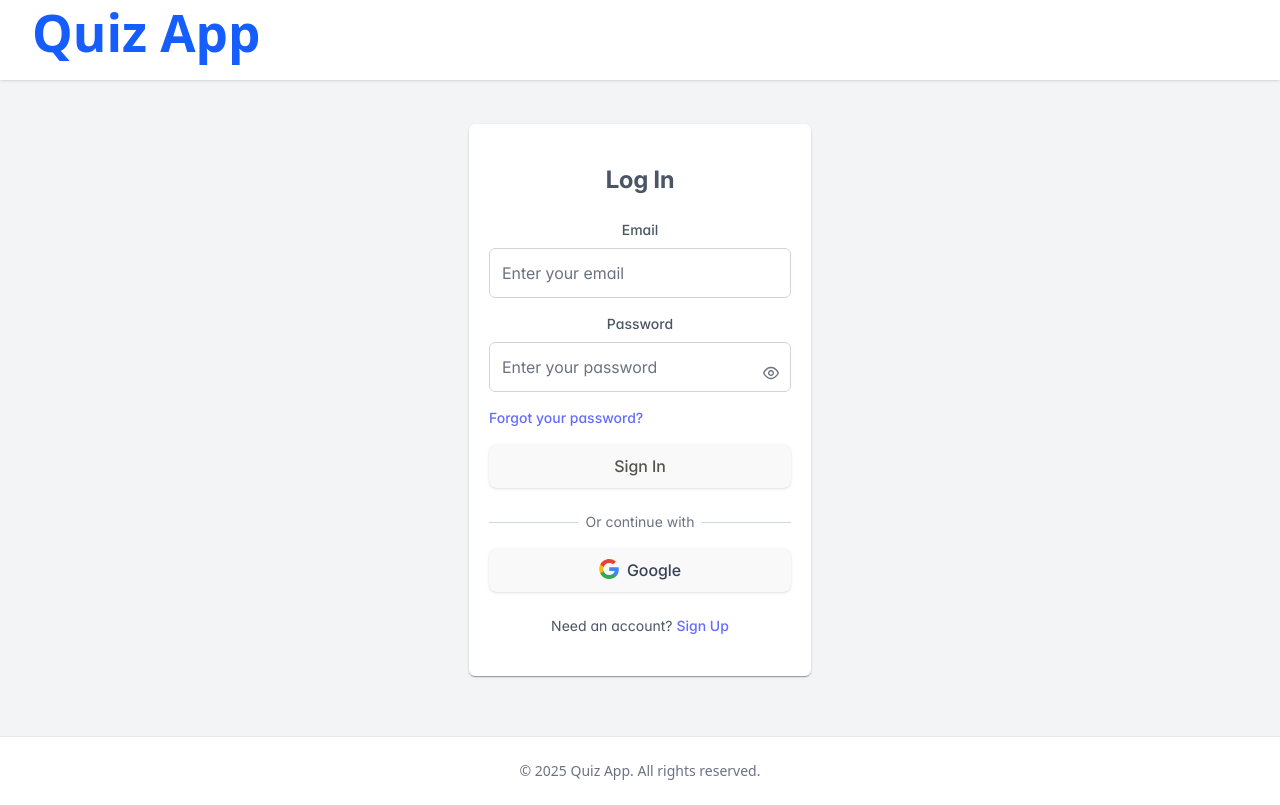
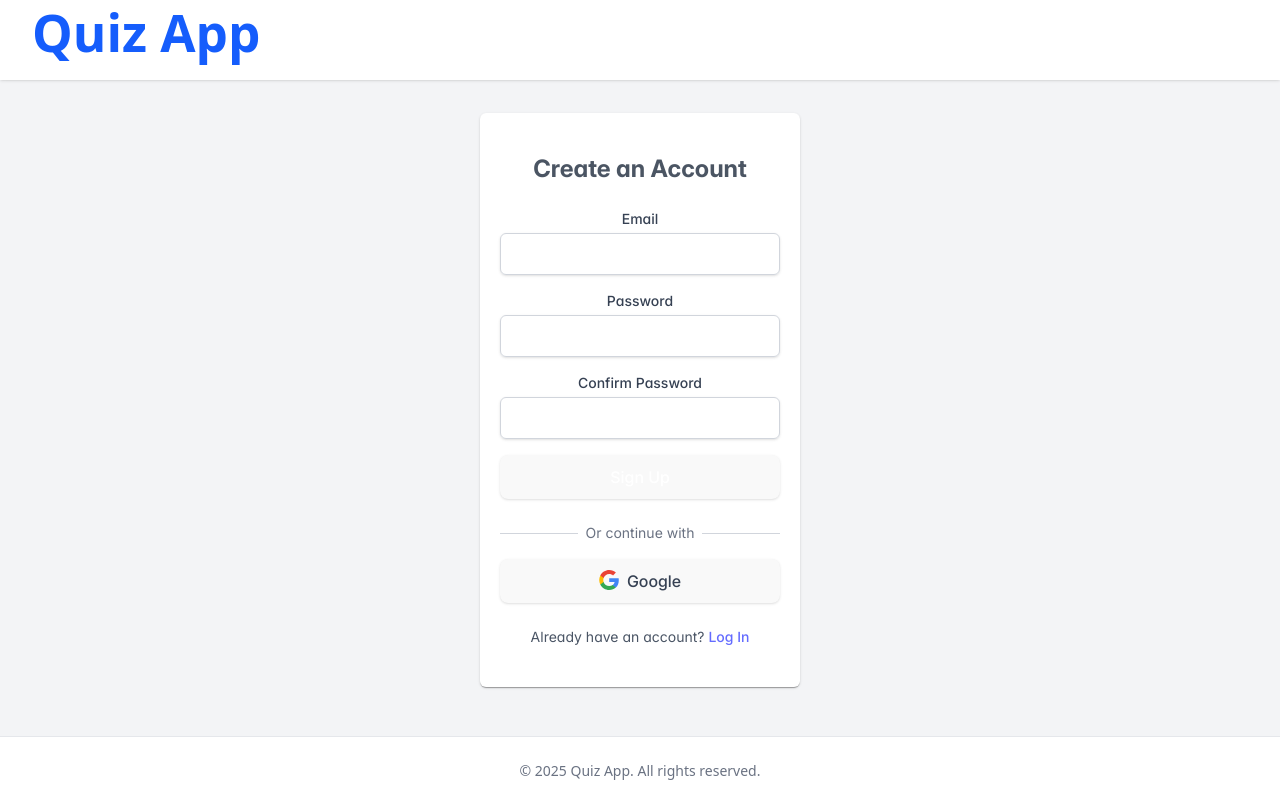
Before and after one commit to devvile/quizQQQQ, a React (Vite) app: page /signup in a window 1280 px wide. Before the commit this address led to /login. Built offline with nearby package versions, Linux system fonts and the light colour scheme; no server answers.

Commit message:
unified AuthCard applied

```diff
--- a/src/AppContent.tsx
+++ b/src/AppContent.tsx
@@ -5,6 +5,7 @@ import HomePage from './pages/HomePage'
 import Categories from './pages/Categories'
 
 import { useAuth } from './contexts/AuthContext'
+import SignUpPage from './pages/SignUp'
 
 export const AppContent = ()=> {
 
@@ -16,6 +17,7 @@ const {isAuthenticated} = useAuth();
             <Layout>
                 <Routes>
                     <Route path="/login" element={<LoginPage />} />
+                    <Route path="/signup" element={<SignUpPage/>}/>
                     <Route path="*" element={<Navigate to="/login" replace />} />
                 </Routes>
             </Layout>
--- a/src/components/auth/LoginForm.tsx
+++ b/src/components/auth/LoginForm.tsx
@@ -4,7 +4,7 @@ import { Link, useNavigate } from 'react-router-dom';
 import Divider from './ui/Divider';
 import AuthButton from './ui/AuthButton';
 import InputField from './ui/InputField';
-import { Card } from 'primereact/card';
+import AuthCard from './ui/AuthCard';
 import GoogleSignInButton from './ui/GoogleSignInButton';
 
 const Login: React.FC = () => {
@@ -45,7 +45,7 @@ const Login: React.FC = () => {
   }
 
   return (
-    <Card>
+    <AuthCard>
       <h2 className="text-2xl font-bold text-center mb-6">Log In</h2>
       {error && (
         <div className="bg-red-100 border border-red-400 text-red-700 px-4 py-3 rounded mb-4">
@@ -110,7 +110,7 @@ const Login: React.FC = () => {
           Sign Up
         </Link>
       </p>
-    </Card>
+    </AuthCard>
   );
 };
 
--- a/src/components/auth/SingUp.tsx
+++ b/src/components/auth/SignUp.tsx
@@ -1,6 +1,7 @@
 import React, { useState } from 'react';
 import { useAuth } from '../../contexts/AuthContext';
 import { Link, useNavigate } from 'react-router-dom';
+import AuthCard from './ui/AuthCard';
 
 const SignUp: React.FC = () => {
   const [email, setEmail] = useState('');
@@ -45,8 +46,7 @@ const SignUp: React.FC = () => {
   }
 
   return (
-    <div className="min-h-screen flex items-center justify-center bg-gray-100">
-      <div className="max-w-md w-full bg-white rounded-lg shadow-md p-8">
+    <AuthCard>
         <h2 className="text-2xl font-bold text-center mb-6">Create an Account</h2>
 
         {error && <div className="bg-red-100 border border-red-400 text-red-700 px-4 py-3 rounded mb-4">{error}</div>}
@@ -130,8 +130,7 @@ const SignUp: React.FC = () => {
             Log In
           </Link>
         </p>
-      </div>
-    </div>
+        </AuthCard>
   );
 };
 
--- /dev/null
+++ b/src/components/auth/ui/AuthCard.tsx
@@ -0,0 +1,14 @@
+import React from "react";
+import { Card } from "primereact/card";
+
+interface AuthCardPros{
+    children:React.ReactNode
+}
+
+const AuthCard:React.FC<AuthCardPros> = ({children})=>{
+    return <Card className="w-80">
+        {children}
+    </Card>
+}
+
+export default AuthCard;
--- /dev/null
+++ b/src/pages/SignUp.tsx
@@ -0,0 +1,10 @@
+import React from "react"
+import SignUp from "../components/auth/SignUp"
+
+const SignUpPage: React.FC = () =>{
+    return <section className="flex items-center justify-center min-h-screen">
+        <SignUp/>
+    </section>
+}
+
+export default SignUpPage
```
